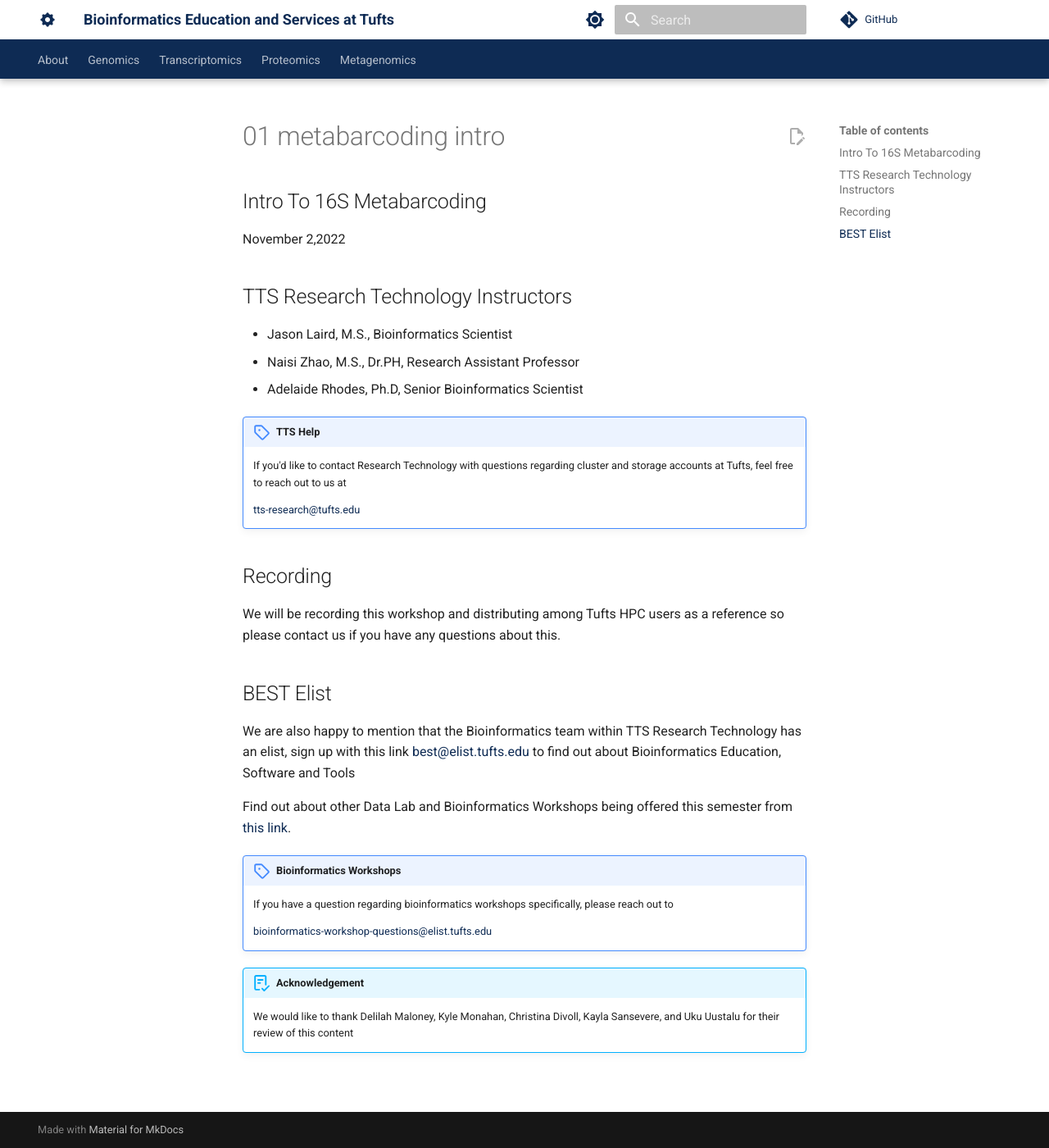
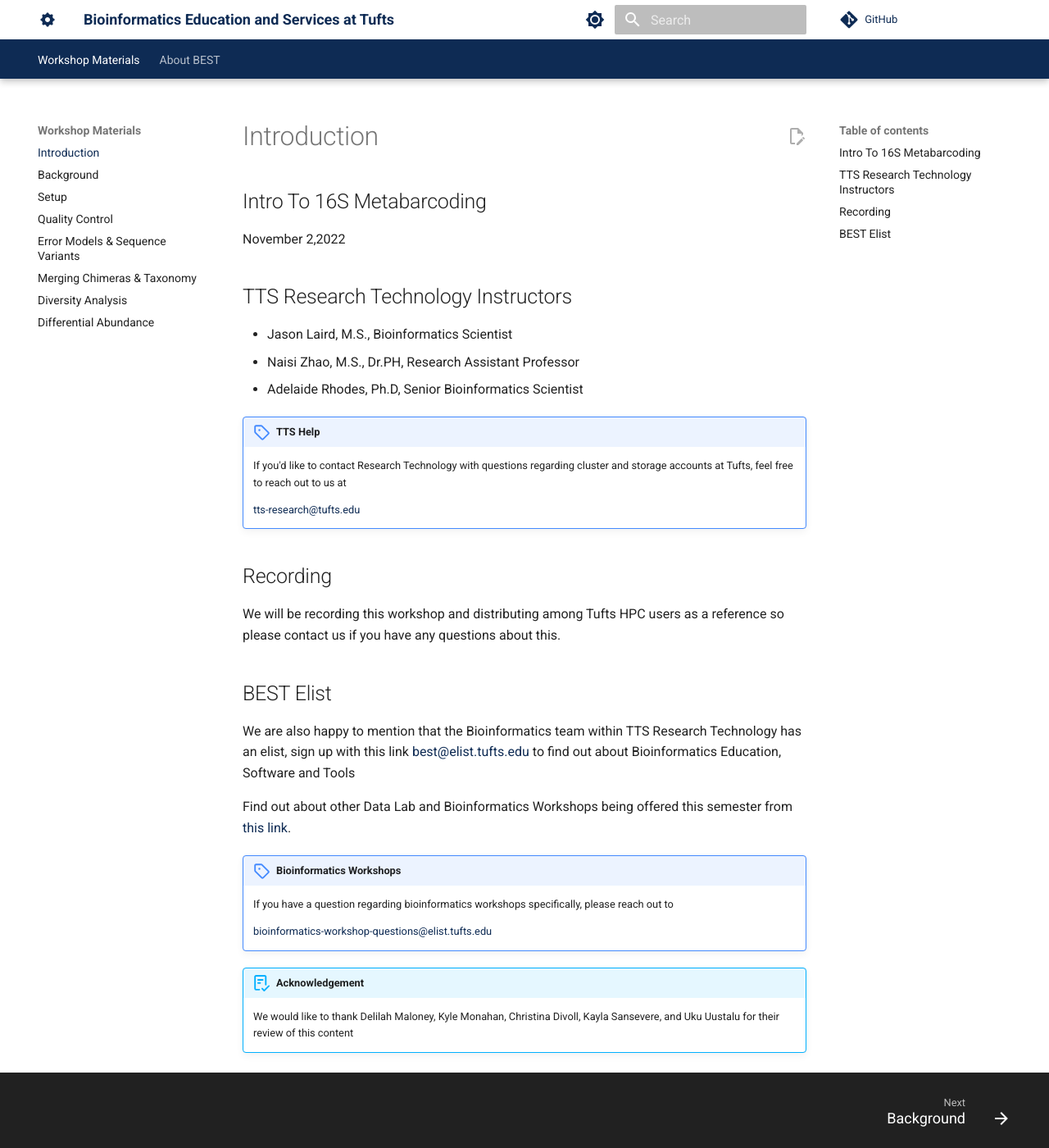
Before and after one commit to best-tufts/intro_to_single_cell_rnaseq, an MkDocs documentation site: the page built from docs/intro16S/01_metabarcoding-intro.md, in a window 1280 px wide and 1400 px high. Shown: the whole window at 82% size. Built offline with MkDocs 1.6.1 and Material for MkDocs 9.7.7, drawn with Linux system fonts in a browser that asks for light colours; comment, search, counter and statistics services are not loaded.

Commit message:
Update mkdocs.yml

```diff
--- a/mkdocs.yml
+++ b/mkdocs.yml
@@ -73,13 +73,14 @@ extra_javascript:
   - javascripts/tablesort.js
 
 nav:
-    - About :
-        - Introduction: index.md
-    - Genomics:
-        - Genomics Tutorials: genomics/genomics.md
-    - Transcriptomics:
-        - Transcriptomics Tutorials: transcriptomics/transcriptomics.md
-    - Proteomics:
-        - Proteomics Tutorials: proteomics/proteomics.md
-    - Metagenomics:
-        - Metagenomics Tutorials: metagenomics/metagenomics.md
+    - Workshop Materials :
+        - Introduction: intro16S/01_metabarcoding-intro.md
+        - Background: intro16S/02_background.md
+        - Setup: intro16S/03_setup.md
+        - Quality Control: intro16S/04_quality-control.md
+        - Error Models & Sequence Variants: intro16S/05_error-asv.md
+        - Merging Chimeras & Taxonomy: intro16S/06_merging-chimeras-taxonomy.md
+        - Diversity Analysis: intro16S/07_diversity-analysis.md
+        - Differential Abundance: intro16S/08_differential-abundance.md
+    - About BEST :
+        - Genomics Tutorials: index.md
```
